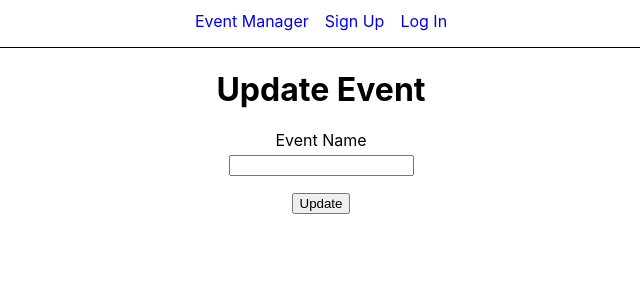
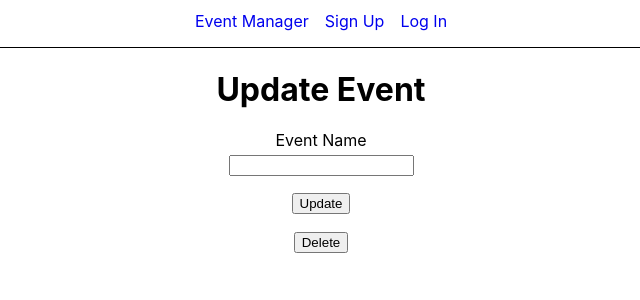
Before and after one commit to JacobStephens2/event-manager-ui, a React (Create React App) app: page /update-event in a window 1280 px wide. Shown: the top 300 px of the page, without its empty margins (319-959 px from the left). Built offline with nearby package versions, Linux system fonts and the light colour scheme; no server answers.

Commit message:
add delete event button

```diff
--- a/src/routes/Events/UpdateEvent.js
+++ b/src/routes/Events/UpdateEvent.js
@@ -26,7 +26,20 @@ function UpdateEvent() {
     fetchEvents();
   }, [])
 
-  let eventName = event.name;
+  function deleteEvent() {
+    fetch(process.env.REACT_APP_API_ORIGIN + '/event', {
+      method: 'DELETE',
+      credentials: 'include',
+      headers: {
+        'Content-Type': 'application/json',
+      },
+      body: JSON.stringify({ id: id }, null, 2)
+    })
+      .then(response => response.json())
+      .then(data => {
+        window.location.href = window.location.origin;
+      });
+  }
 
   return (
     <>
@@ -63,6 +76,9 @@ function UpdateEvent() {
         </Form>
       </Formik>
 
+      <button onClick={deleteEvent}>
+        Delete
+      </button>
     </>
   );
 }
```
